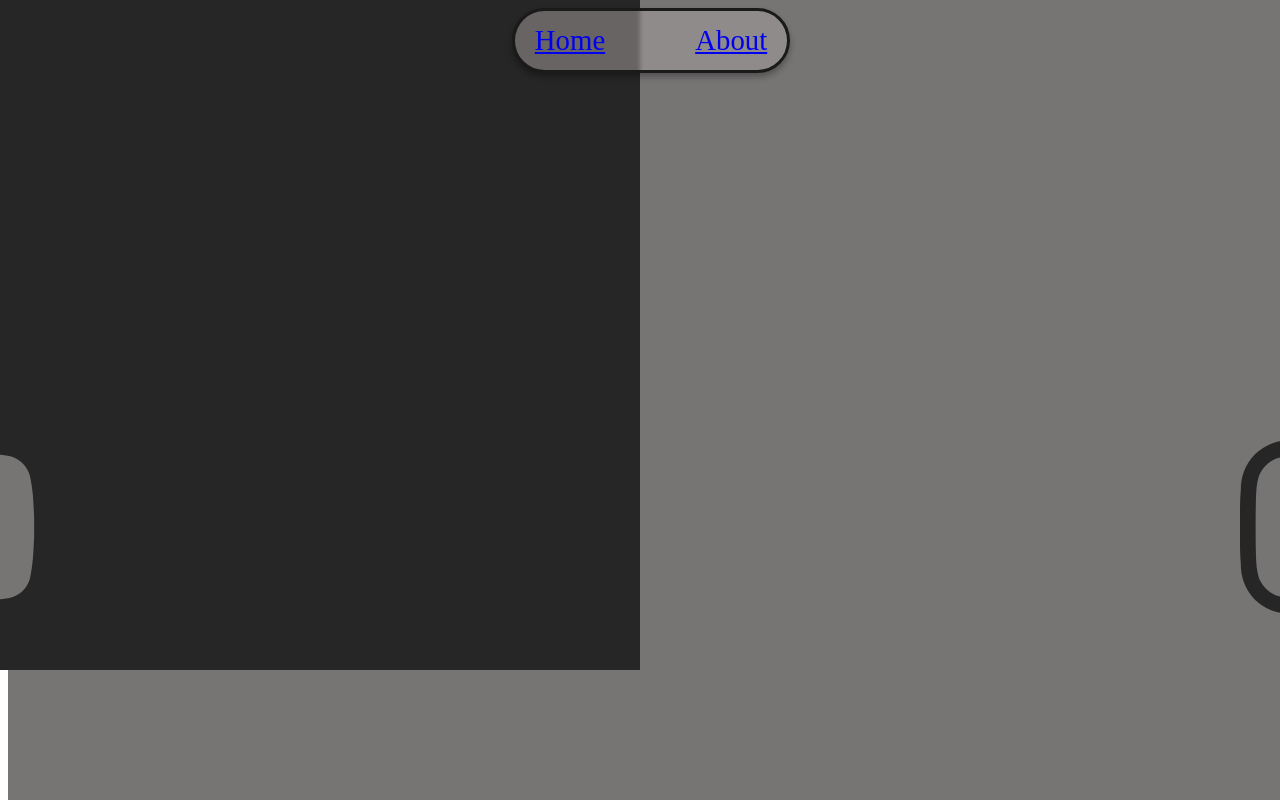
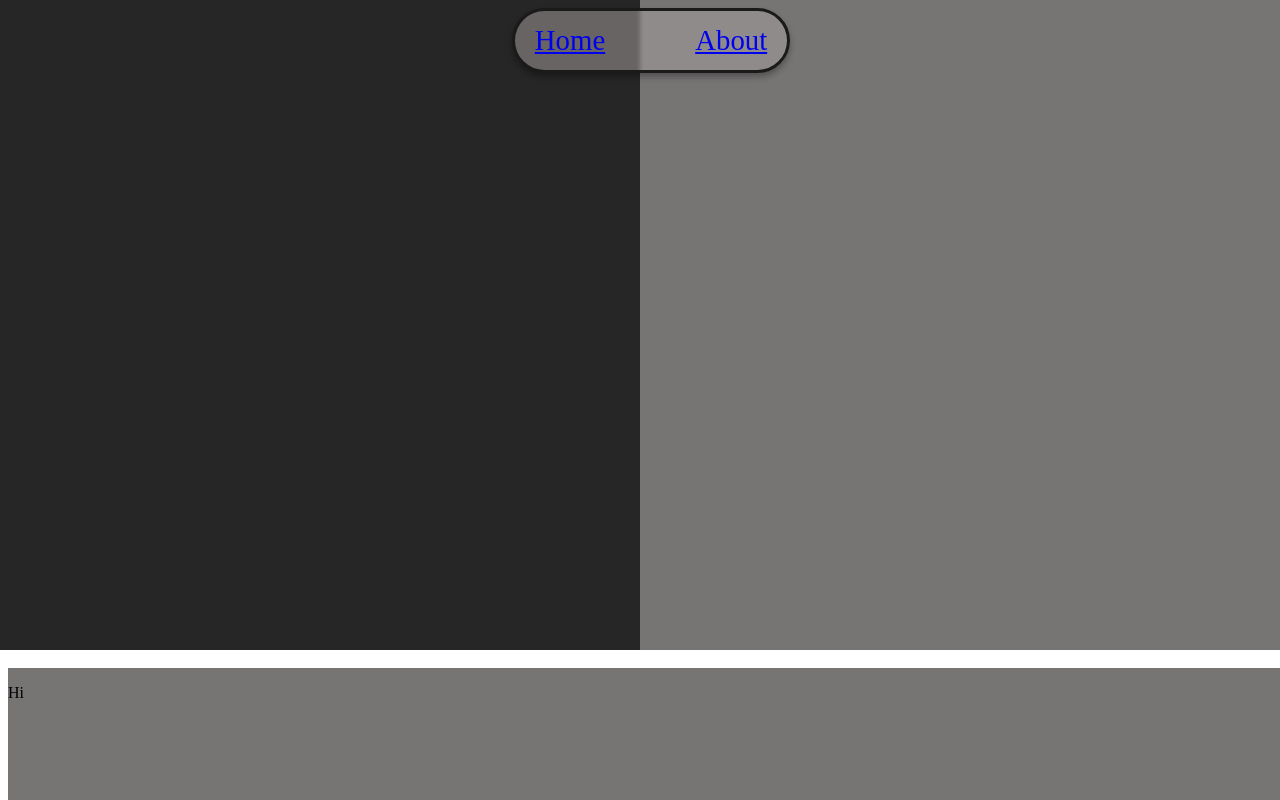
Before and after one commit to JquayD/my-website, a plain HTML site: page index.html in a window 1280 px wide. Shown: the top 800 px of the page. Drawn offline with Linux system fonts and the light colour scheme.

Commit message:
Refactored the styling to make a better design to split the hero section in half

```diff
--- a/index.html
+++ b/index.html
@@ -13,14 +13,14 @@
         <a id="aboutl" href="./about.html">About</a>
     </nav>
     <section class="Hero">
-        <div class="split dark">
-            <div class="bot-left">
+        <div class="light">
+            <div class="InRight">
                 <i class="fa-brands fa-youtube"></i>
             </div>
           </div>
 
-          <div class="split light">
-            <div class="bot-right">
+          <div class="dark">
+            <div class="YuLeft">
                 <i class="fa-brands fa-instagram"></i>
             </div>
           </div>
@@ -33,7 +33,5 @@
             </div>
         </div>
     </section>
-
-
 </body>
 </html>
--- a/style.css
+++ b/style.css
@@ -35,54 +35,51 @@ nav {
 
 
 
+.light {
+  height: 650px;
+  width: 100%;
+  position: absolute;
+  z-index: -1;
+  top: 0;
+  left: 0;
+  background-color: #777474;
+}
 
-/* Split the screen in half */
-.split {
+.dark {
   height: 650px;
   width: 50%;
   position: absolute;
   z-index: -1;
   top: 0;
-    overflow-x: hidden;
-    padding-top: 20px;
-  }
-
-  /* Control the left side */
-  .dark {
   left: 0;
-    background-color:#262626;
-  }
-
-  /* Control the right side */
-  .light {
-    right: 0;
-    background-color:#777474;
+  background-color: #262626;
 }
 
 
-.bot-right {
+.InRight {
   float: left;
   font-size: 200px;
   margin-left: 600px;
   margin-top: 400px;
-    color: #262626;
+  color: #777474;
 }
 
-.bot-left {
+.YuLeft {
     float: right;
     font-size: 200px;
     margin-right: 600px;
     margin-top: 400px;
-    color: #777474;
+    color: #262626;
 }
 
 
 /* Gallery CSS */
 
 .gal_cont {
-  z-index: -2;
-  padding: 600px;
-  position: fixed;
+  position: absolute;
+  z-index: -1;
+  margin-top: 660px;
+  margin-right: 200px;
   background-color: #777474;
   height: 1000px;
   width: 100%;
```
Lines whose indentation alone changed are shown as unchanged.
